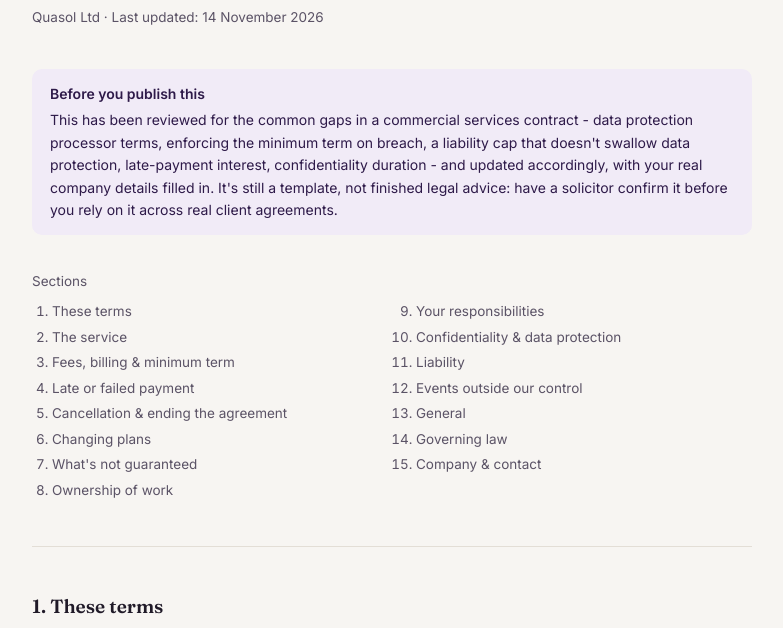
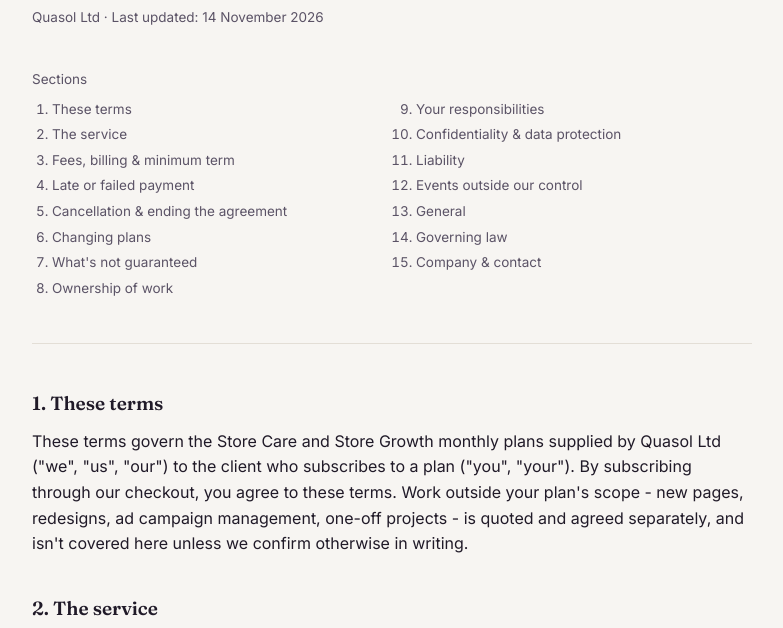
Before and after one commit to alpeshtrada/uzuri-report, a plain HTML site: page terms.html in a window 1280 px wide. Shown: the part 129-757 px from the top of the page, without its empty margins (248-1031 px from the left). Drawn offline with Linux system fonts and the light colour scheme.

Commit message:
Update terms.html

```diff
--- a/terms.html
+++ b/terms.html
@@ -18,9 +18,6 @@ h2{font-family:var(--font-display);font-weight:600;font-size:19px;margin:36px 0
 p{margin:0 0 14px}
 ul{margin:0 0 14px;padding-left:20px}
 li{margin-bottom:8px}
-.flag{background:var(--accent-soft);color:var(--accent-ink);border-radius:10px;padding:14px 18px;font-size:14px;margin-bottom:36px}
-.flag b{display:block;margin-bottom:4px}
-.need{background:#FBF0DC;color:#5B4310;padding:1px 5px;border-radius:4px;font-weight:600}
 a{color:var(--accent)}
 .toc{font-size:13.5px;color:var(--ink-soft);margin-bottom:8px}
 .toc ol{margin:0;padding-left:20px;columns:2;column-gap:28px}
@@ -35,11 +32,6 @@ footer{font-size:13px;color:var(--ink-soft);line-height:1.6}
 <div class="wrap">
   <h1>Store Care &amp; Growth - Terms of Service</h1>
   <p class="updated">Quasol Ltd &middot; Last updated: 14 November 2026</p>
-
-  <div class="flag">
-    <b>Before you publish this</b>
-    This has been reviewed for the common gaps in a commercial services contract - data protection processor terms, enforcing the minimum term on breach, a liability cap that doesn't swallow data protection, late-payment interest, confidentiality duration - and updated accordingly, with your real company details filled in. It's still a template, not finished legal advice: have a solicitor confirm it before you rely on it across real client agreements.
-  </div>
 
   <p class="toc">Sections</p>
   <div class="toc">
```
